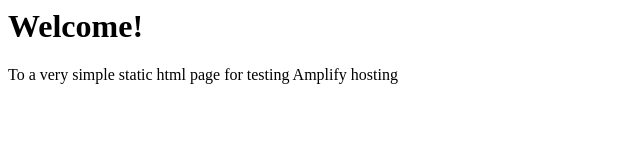
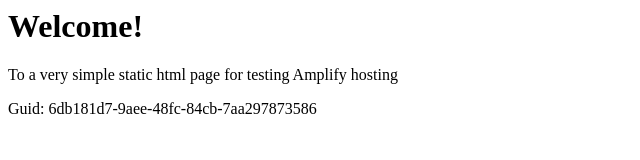
Before and after one commit to aws-aemilia-bom/Github-PR-Commit-Integration-Test-DoNotTouch-GithubWebhookPreviewCanaryTest-v1-prod-ap-south-1, a website: page src/index.html in a window 1280 px wide. Shown: the whole page, without its empty margins (0-640 px from the left). Drawn offline with Linux system fonts and the light colour scheme.

Commit message:
commit from integ tests

```diff
--- a/src/index.html
+++ b/src/index.html
@@ -1,3 +1,5 @@
+
+
 <html lang="en">
 
 <head>
@@ -10,6 +12,6 @@
 <body>
     <h1>Welcome!</h1>
     <p>To a very simple static html page for testing Amplify hosting</p>
-</body>
+    <p>Guid: 6db181d7-9aee-48fc-84cb-7aa297873586</p></body>
 
 </html>
```
